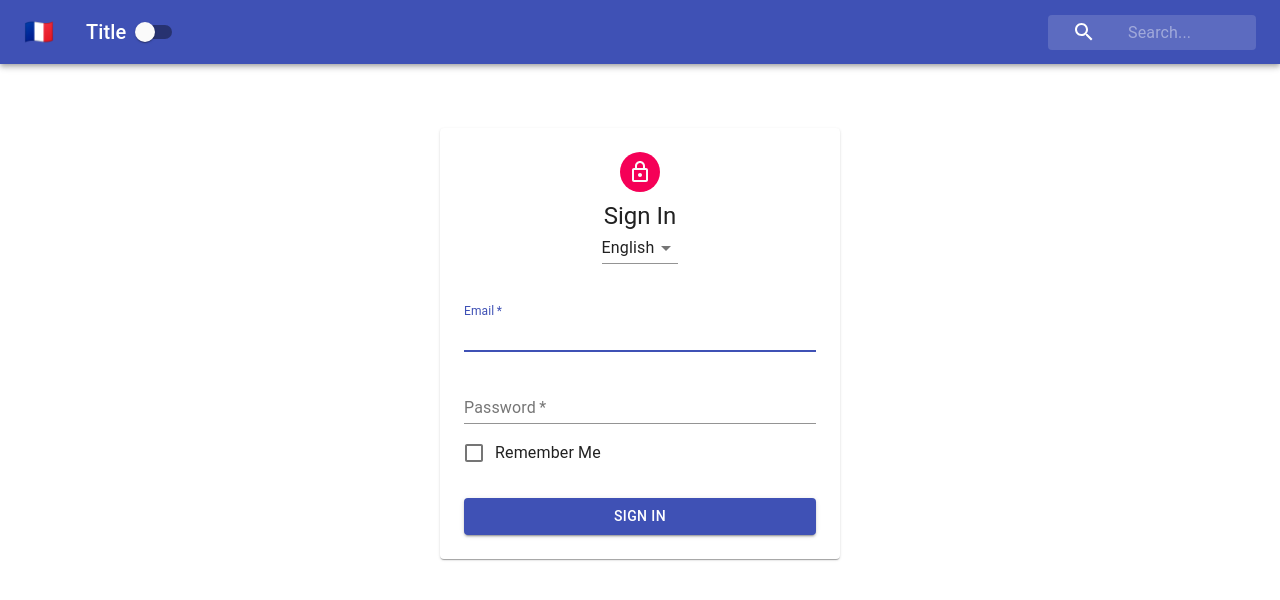
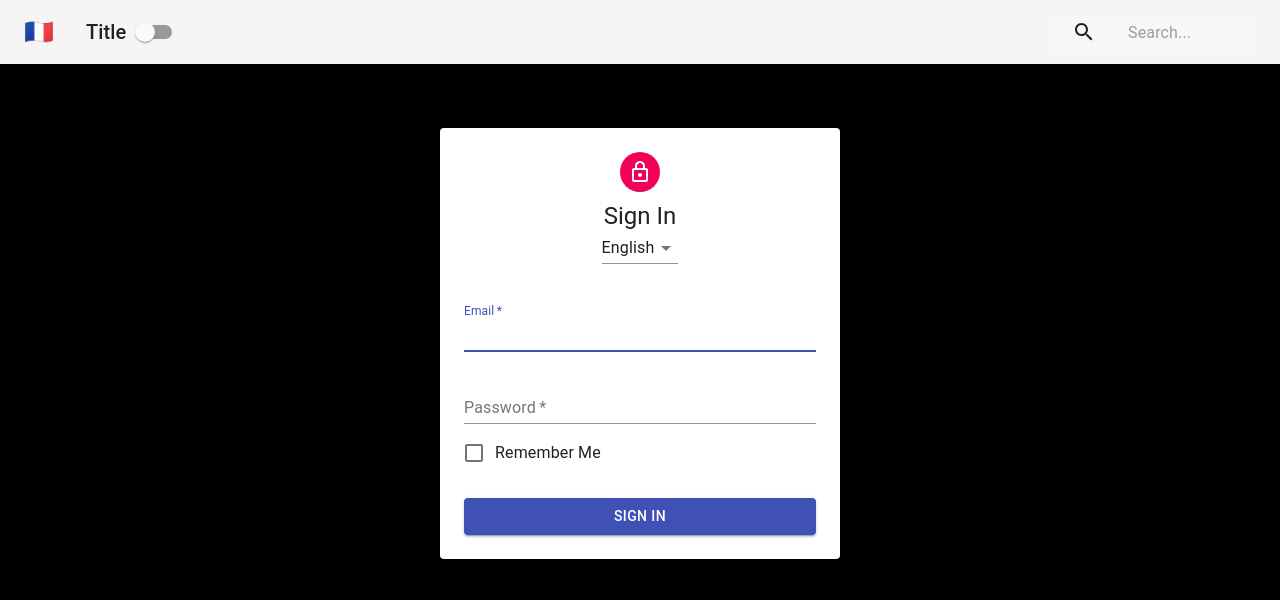
Before and after one commit to kripton-it/react-context-demo, a React (Create React App) app: page / in a window 1280 px wide. Shown: the top 600 px of the page. Built offline with nearby package versions, Linux system fonts and the light colour scheme.

Commit message:
Использование контекста с помощью contextType

```diff
--- a/src/Navbar.js
+++ b/src/Navbar.js
@@ -8,17 +8,24 @@ import SearchIcon from "@material-ui/icons/Search";
 import Switch from "@material-ui/core/Switch";
 import { withStyles } from "@material-ui/core/styles";
 import styles from "./styles/NavbarStyles";
+import { ThemeContext } from "./contexts/ThemeContext";
 
 class Navbar extends Component {
+  // экспериментальный синтаксис
+  static contextType = ThemeContext;
+
   render() {
     const { classes } = this.props;
+    const { isDark } = this.context;
 
     return (
       <div className={classes.root}>
-        <AppBar position="static" color="primary">
+        <AppBar position="static" color={isDark ? "default" : "primary"}>
           <Toolbar>
             <IconButton className={classes.menuButton} color="inherit">
-              <span role="img" aria-label="France">🇫🇷</span>
+              <span role="img" aria-label="France">
+                🇫🇷
+              </span>
             </IconButton>
             <Typography className={classes.title} variant="h6" color="inherit">
               Title
@@ -44,4 +51,7 @@ class Navbar extends Component {
   }
 }
 
+// стандартный синтаксис
+// Navbar.contextType = ThemeContext;
+
 export default withStyles(styles)(Navbar);
--- a/src/PageContent.js
+++ b/src/PageContent.js
@@ -1,9 +1,13 @@
 import React, { Component } from "react";
+import { ThemeContext } from "./contexts/ThemeContext";
 
 class PageContent extends Component {
+  static contextType = ThemeContext;
+
   render() {
+    const { isDark } = this.context;
     const styles = {
-      backgroundColor: "white",
+      backgroundColor: isDark ? 'black' : 'white',
       height: "100vh",
       width: "100vw"
     };
--- a/src/contexts/ThemeContext.js
+++ b/src/contexts/ThemeContext.js
@@ -1,7 +1,7 @@
 import React, { Component, createContext } from "react";
 
-// const ThemeContext = createContext();
-const { Provider, Consumer } = createContext();
+const ThemeContext = createContext();
+// const { Provider, Consumer } = createContext();
 
 class ThemeProvider extends Component {
   constructor(props) {
@@ -12,12 +12,14 @@ class ThemeProvider extends Component {
   }
   render() {
     return (
-      // <Provider value={{...this.state}}>
-      <Provider value={{ ...this.state }}>{this.props.children}</Provider>
-      // </ThemeContext.Provider>
+      <ThemeContext.Provider value={{ ...this.state }}>
+        {/* <Provider value={{ ...this.state }}> */}
+        {this.props.children}
+        {/* </Provider> */}
+      </ThemeContext.Provider>
     );
   }
 }
 
-export { Consumer, ThemeProvider };
-// export { ThemeContext, ThemeProvider }
+// export { Consumer, ThemeProvider };
+export { ThemeContext, ThemeProvider };
```
